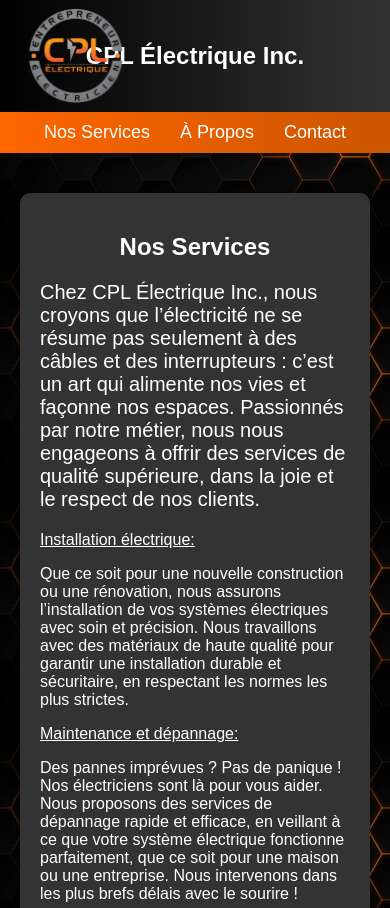
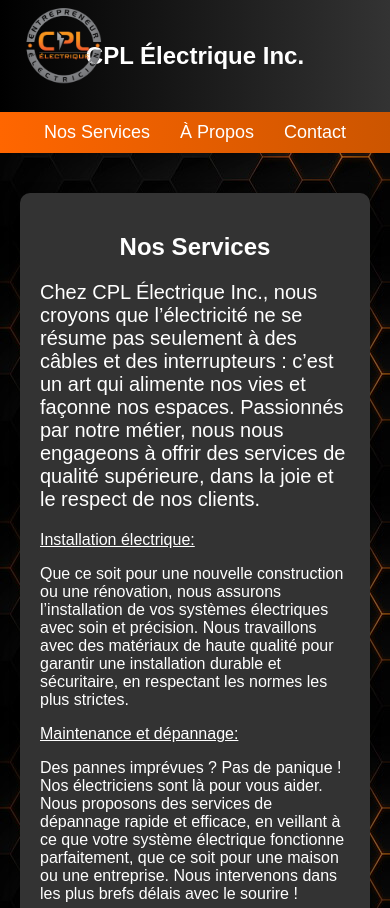
Before and after one commit to TheWhiteNakk/electriquecpl, a plain HTML site: page nos service.html in a window 390 px wide. Shown: the top 908 px of the page. Drawn offline with Linux system fonts and the light colour scheme.

Commit message:
Update nos service.html

```diff
--- a/nos service.html
+++ b/nos service.html
@@ -19,6 +19,7 @@
             font-size: 24px;
             font-weight: bold;
             position: relative;
+            padding-left: 120px; /* Ensure space for the logo */
         }
         .logo {
             position: absolute;
@@ -214,6 +215,15 @@ cursor: pointer; /* Add cursor pointer to indicate it's clickable */
         .fullscreen-arrow.right {
             right: 10px;
         }
+        @media (max-width: 768px) {
+            header {
+                padding-left: 15px; /* Adjust padding for smaller screens */
+                padding-right: 15px; /* Ensure proper spacing */
+            }
+            .logo {
+                height: 80px; /* Adjust logo size for smaller screens */
+            }
+        }
     </style>
 </head>
 <body>
```
Lines whose indentation alone changed are shown as unchanged.
